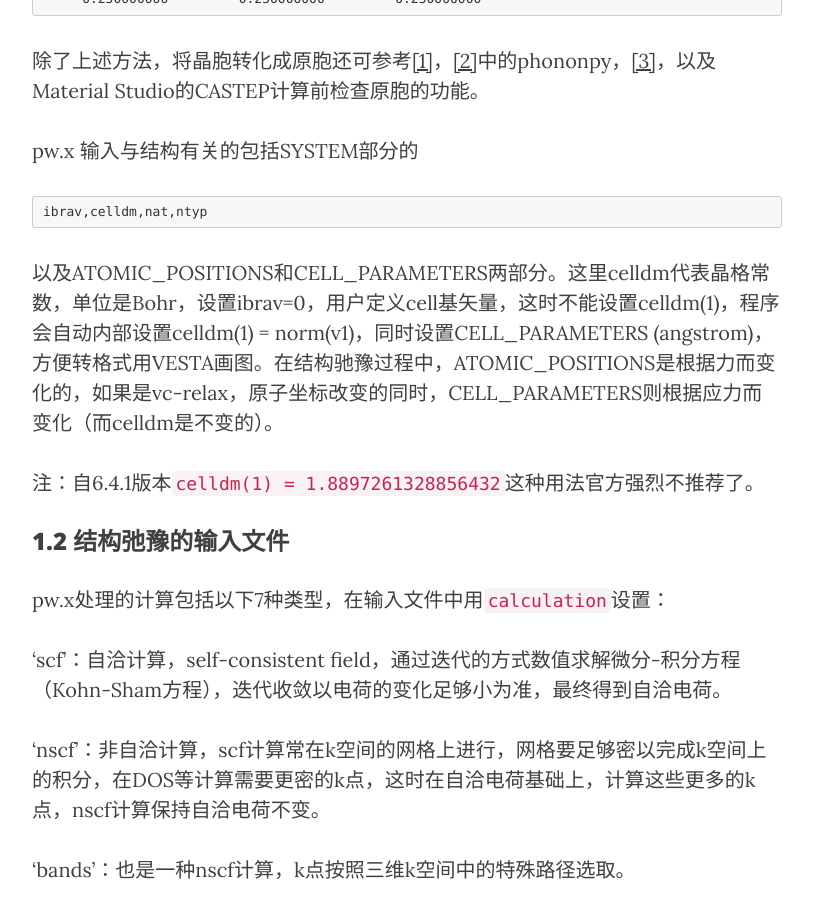
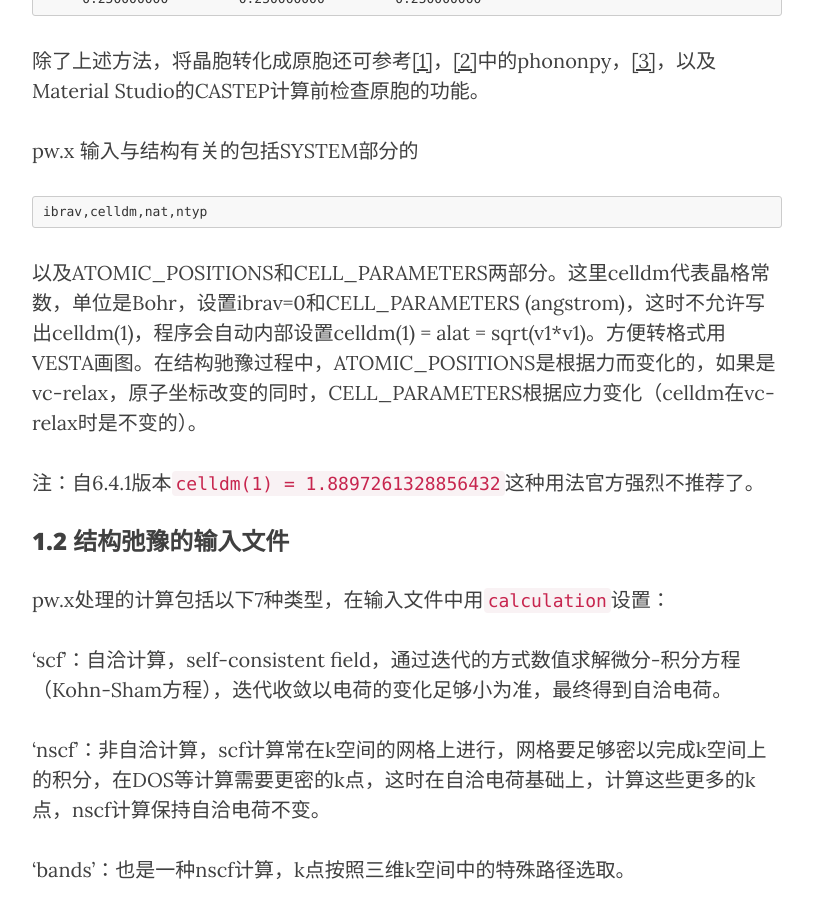
Before and after one commit to yyyu200/DFTbook, a Jekyll site: the page built from _posts/2019-04-01-HandsOn.md, in a window 1280 px wide and 900 px high, scrolled down 3717 px. Shown: the whole window, without its empty margins (233-1046 px from the left). Built offline with Jekyll 4.4.1, drawn with Linux system fonts in a browser that asks for light colours; nearby versions of some CDN libraries; formulas are drawn with MathJax 3; comment, search, counter and statistics services are not loaded.

Commit message:
modify at20191011-14:26:46-aliyun

````diff
--- a/_posts/2019-04-01-HandsOn.md
+++ b/_posts/2019-04-01-HandsOn.md
@@ -86,12 +86,13 @@ pw.x 输入与结构有关的包括SYSTEM部分的
 ```
 ibrav,celldm,nat,ntyp
 ```
-以及ATOMIC_POSITIONS和CELL_PARAMETERS两部分。这里celldm代表晶格常数，单位是Bohr，设置ibrav=0，用户定义cell基矢量，这时不能设置celldm(1)，程序会自动内部设置celldm(1) = norm(v1)，同时设置CELL_PARAMETERS (angstrom)，方便转格式用VESTA画图。在结构驰豫过程中，ATOMIC_POSITIONS是根据力而变化的，如果是vc-relax，原子坐标改变的同时，CELL_PARAMETERS则根据应力而变化（而celldm是不变的）。
 
+以及ATOMIC_POSITIONS和CELL_PARAMETERS两部分。这里celldm代表晶格常数，单位是Bohr，设置ibrav=0和CELL_PARAMETERS (angstrom)，这时不允许写出celldm(1)，程序会自动内部设置celldm(1) = alat = sqrt(v1*v1)。方便转格式用VESTA画图。在结构驰豫过程中，ATOMIC_POSITIONS是根据力而变化的，如果是vc-relax，原子坐标改变的同时，CELL_PARAMETERS根据应力变化（celldm在vc-relax时是不变的）。
 
 注：自6.4.1版本```celldm(1) = 1.8897261328856432```这种用法官方强烈不推荐了。
 
 ### 1.2 结构弛豫的输入文件
+
 pw.x处理的计算包括以下7种类型，在输入文件中用`calculation`设置：
 
 'scf'：自洽计算，self-consistent field，通过迭代的方式数值求解微分-积分方程（Kohn-Sham方程），迭代收敛以电荷的变化足够小为准，最终得到自洽电荷。
````
Also changed, not shown: _posts/2019-04-07-TransCell.md (+1 -1 lines).
